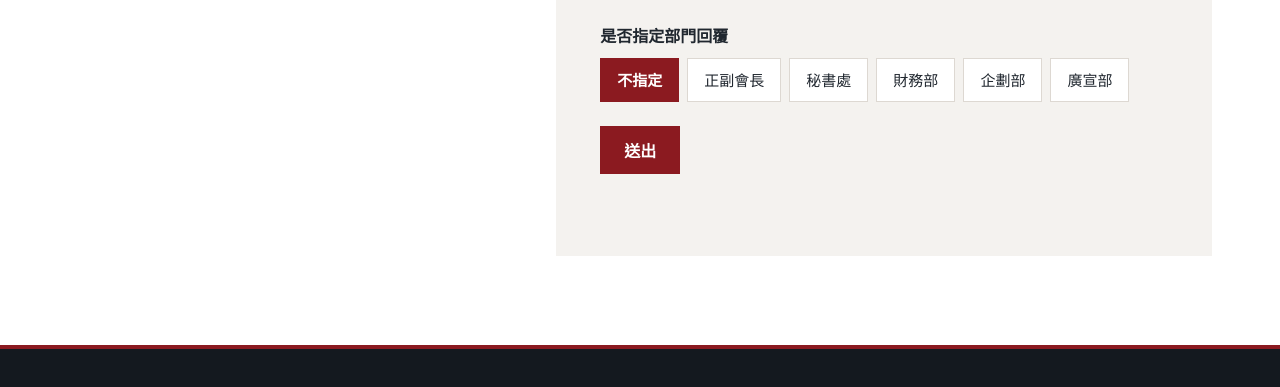
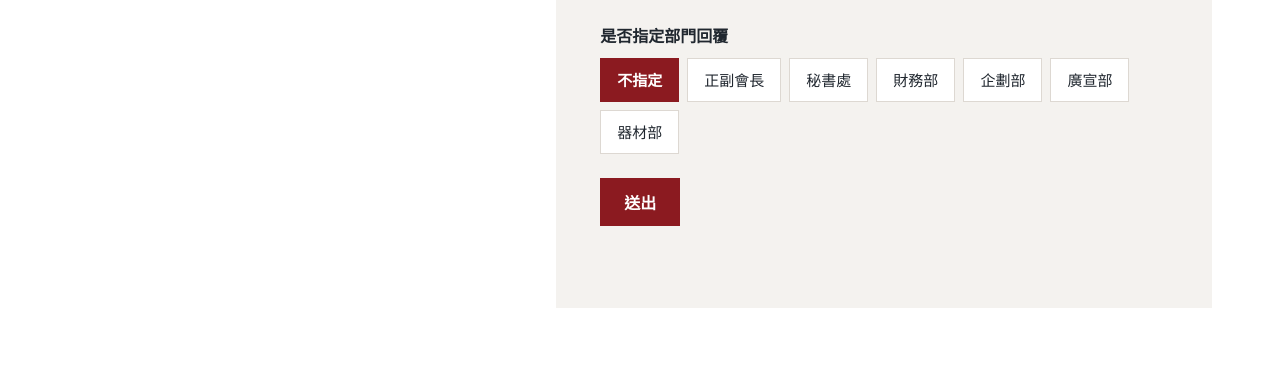
Before and after one commit to szenglish/szenglish.github.io, a plain HTML site: page contact.html in a window 1280 px wide. Shown: the part 1223-1610 px from the top of the page. Drawn offline with Linux system fonts and the light colour scheme; no server answers.

Commit message:
Let feedback be addressed to the equipment department
Co-Authored-By: Claude Opus 5.5 <noreply@anthropic.com>

```diff
--- a/contact.html
+++ b/contact.html
@@ -83,6 +83,7 @@
               <label><input type="radio" name="dept" value="財務部"><span>財務部</span></label>
               <label><input type="radio" name="dept" value="企劃部"><span>企劃部</span></label>
               <label><input type="radio" name="dept" value="廣宣部"><span>廣宣部</span></label>
+              <label><input type="radio" name="dept" value="器材部"><span>器材部</span></label>
             </div>
           </fieldset>
           <div class="field-trap" aria-hidden="true">
```
Also changed, not shown: 2 other files.
